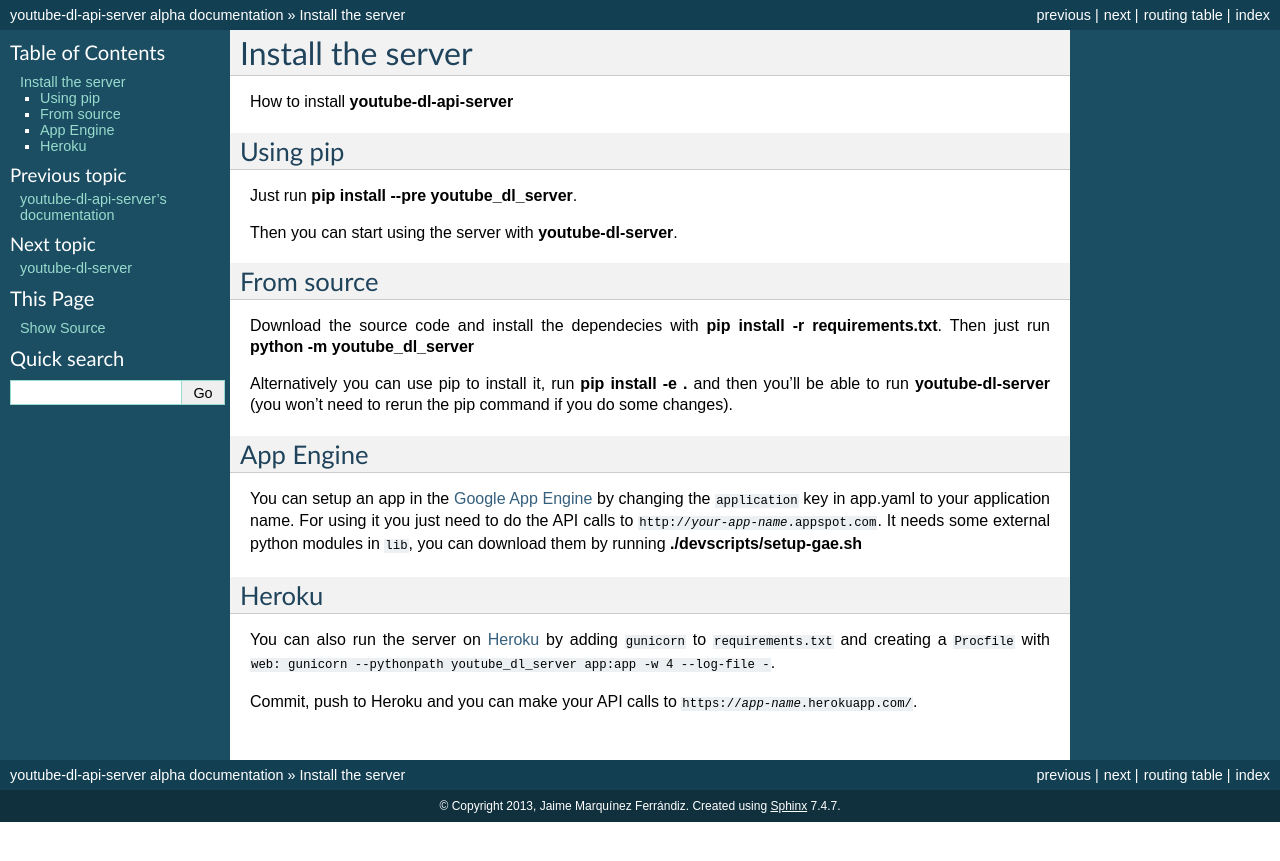
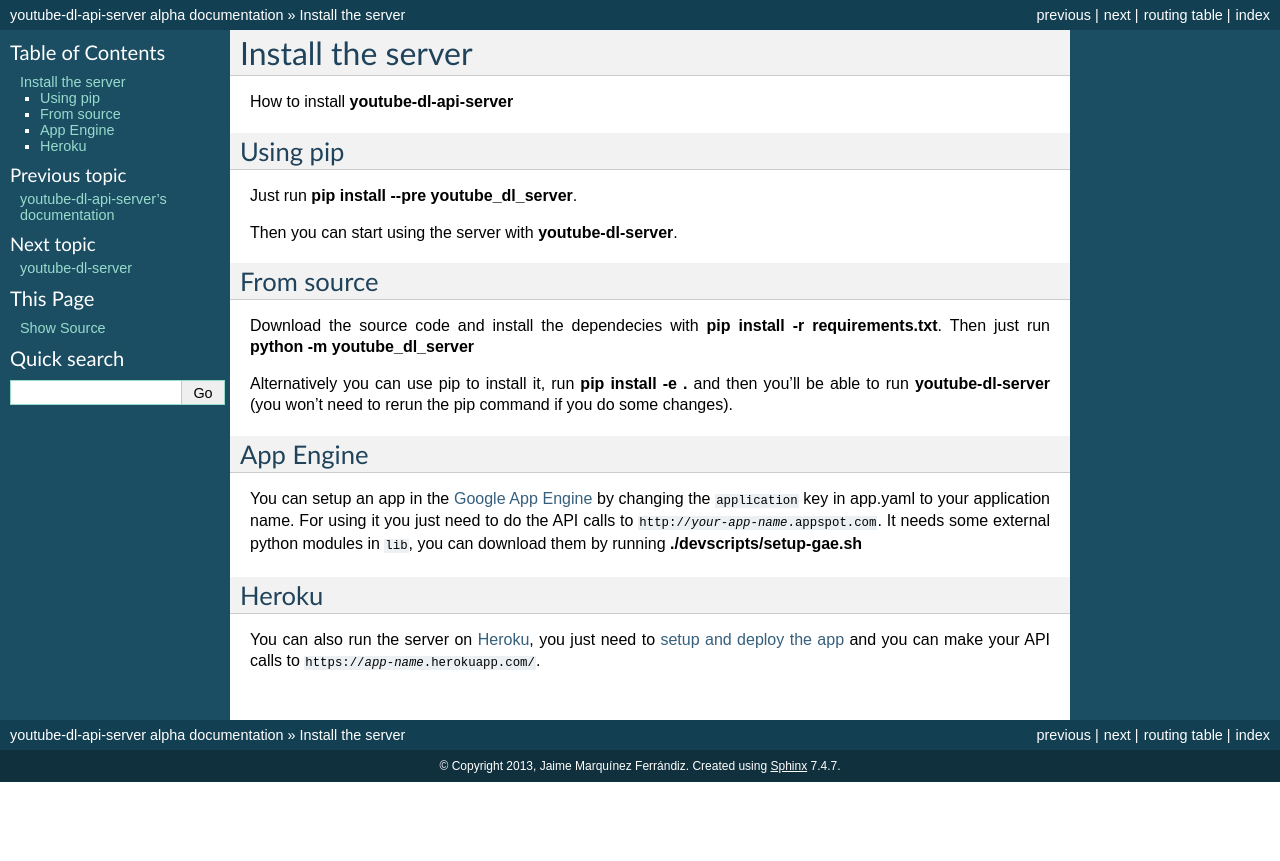
Before and after one commit to jaimeMF/youtube-dl-api-server, a Sphinx documentation site: the page built from docs/install.rst, in a window 1280 px wide. Shown: the top 861 px of the page. Built offline with Sphinx 7.4.7, drawn with Linux system fonts in a browser that asks for light colours.

Commit message:
Add files for deploying to Heroku and update instructions

```diff
--- a/CHANGELOG.rst
+++ b/CHANGELOG.rst
@@ -5,6 +5,7 @@
 ----
 
 - Add ``--host`` option for choosing the server address. (Added by Alexandr Korsak in `PR #26 <https://github.com/jaimeMF/youtube-dl-api-server/pull/26>`_)
+- Add instructions and sample file for deploying to Heroku. (Thanks to Ronald Ip, see `PR #28 <https://github.com/jaimeMF/youtube-dl-api-server/pull/28>`_)
 
 Version 0.1.2
 -------------
--- a/docs/install.rst
+++ b/docs/install.rst
@@ -27,7 +27,5 @@
 
 Heroku
 ******
-You can also run the server on `Heroku <https://heroku.com>`_ by adding ``gunicorn`` to ``requirements.txt``
-and creating a ``Procfile`` with ``web: gunicorn --pythonpath youtube_dl_server app:app -w 4 --log-file -``.
 
-Commit, push to Heroku and you can make your API calls to :samp:`https://{app-name}.herokuapp.com/`.
+You can also run the server on `Heroku <https://heroku.com>`_, you just need to `setup and deploy the app <https://devcenter.heroku.com/articles/getting-started-with-python#deploy-the-app>`_ and you can make your API calls to :samp:`https://{app-name}.herokuapp.com/`.
--- a/requirements.txt
+++ b/requirements.txt
@@ -1,2 +1,3 @@
 youtube_dl >= 2014.03.12
 flask
+gunicorn
```
Also changed, not shown: 1 other file.
